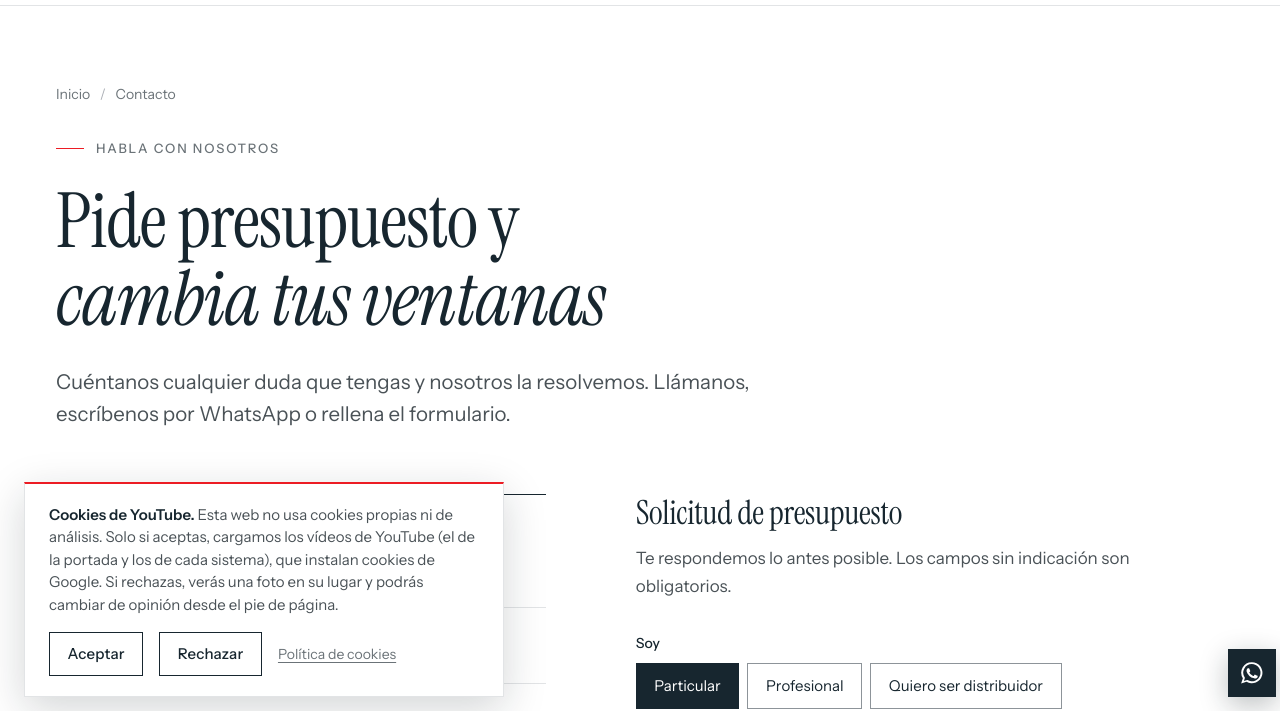
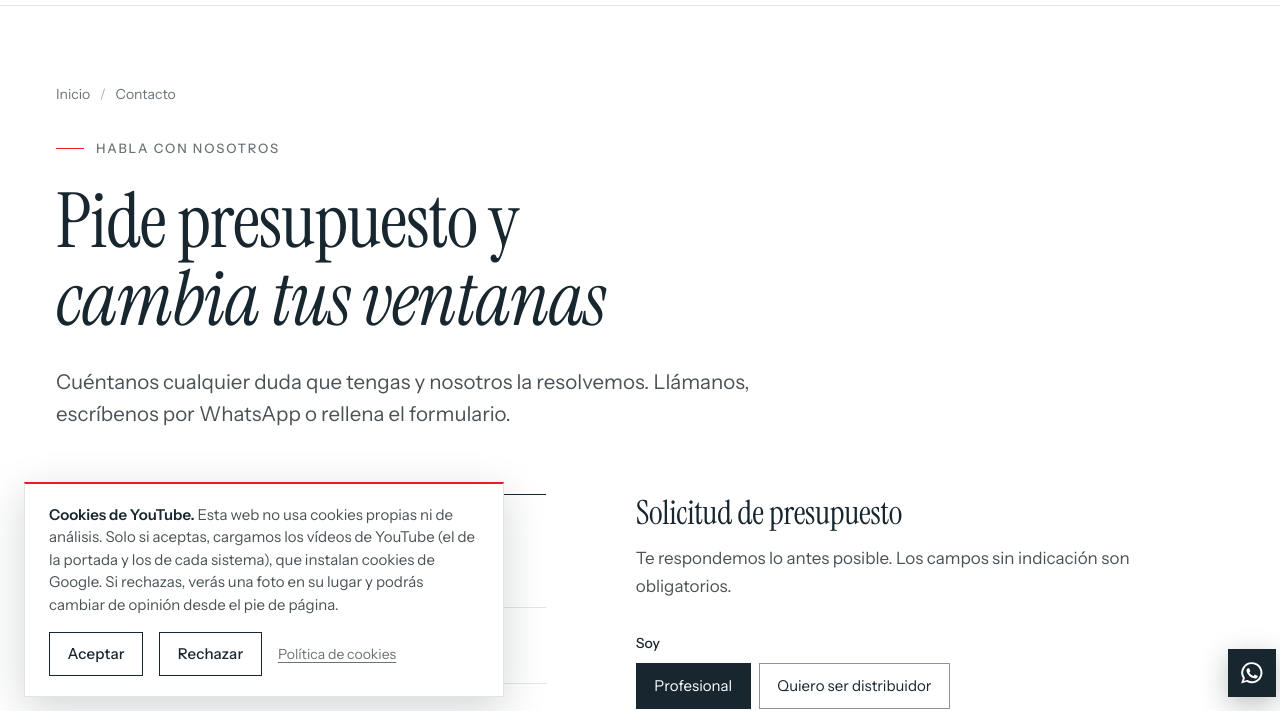
Before and after one commit to jbanon/WebClientesMarchante, a plain HTML site: page web/contacto/index.html in a window 1280 px wide. Shown: the part 79-790 px from the top of the page. Drawn offline with Linux system fonts and the light colour scheme.

Commit message:
Fuera todas las referencias a «particular»: formulario de contacto, metadescripción, documentación y guía de estilo
El negocio ya no se dirige a cliente final, solo a profesionales (constructoras,
arquitectos, talleres y distribuidores). Actualizado también el público objetivo en
CLAUDE.md.

Co-Authored-By: Claude Sonnet 5 <noreply@anthropic.com>
Claude-Session: https://claude.ai/code/session_01UzLDC4LEtPR6T3nnnSvS2k

```diff
--- a/web/contacto/index.html
+++ b/web/contacto/index.html
@@ -139,8 +139,7 @@
           <fieldset class="campo">
             <legend>Soy</legend>
             <div class="radios">
-              <label><input type="radio" name="perfil" value="particular" checked><span>Particular</span></label>
-              <label><input type="radio" name="perfil" value="profesional"><span>Profesional</span></label>
+              <label><input type="radio" name="perfil" value="profesional" checked><span>Profesional</span></label>
               <label><input type="radio" name="perfil" value="distribuidor"><span>Quiero ser distribuidor</span></label>
             </div>
           </fieldset>
```
Also changed, not shown: web/documentacion/index.html (+1 -1 lines), web/estilo.html (+1 -1 lines), web/index.html (+1 -1 lines), 1 other file.
